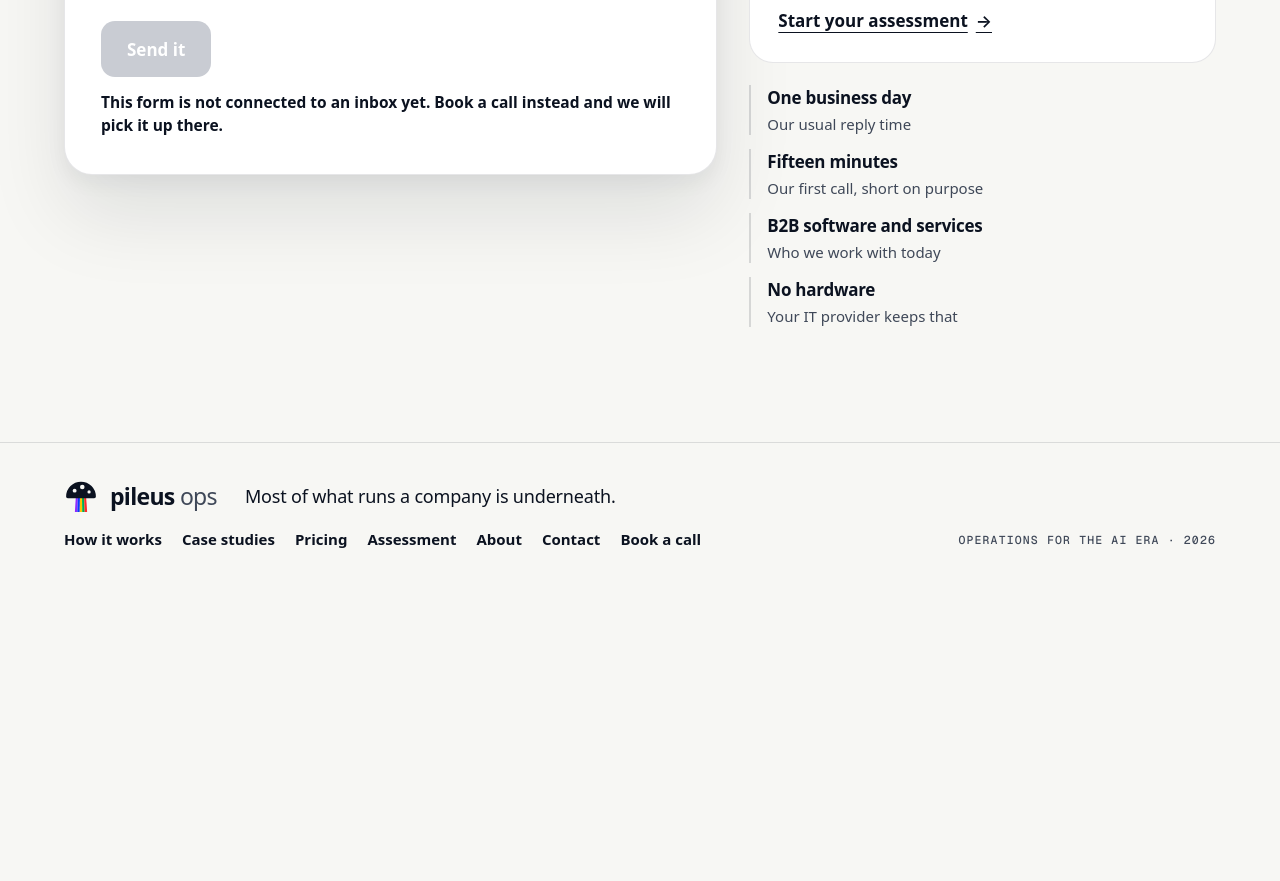
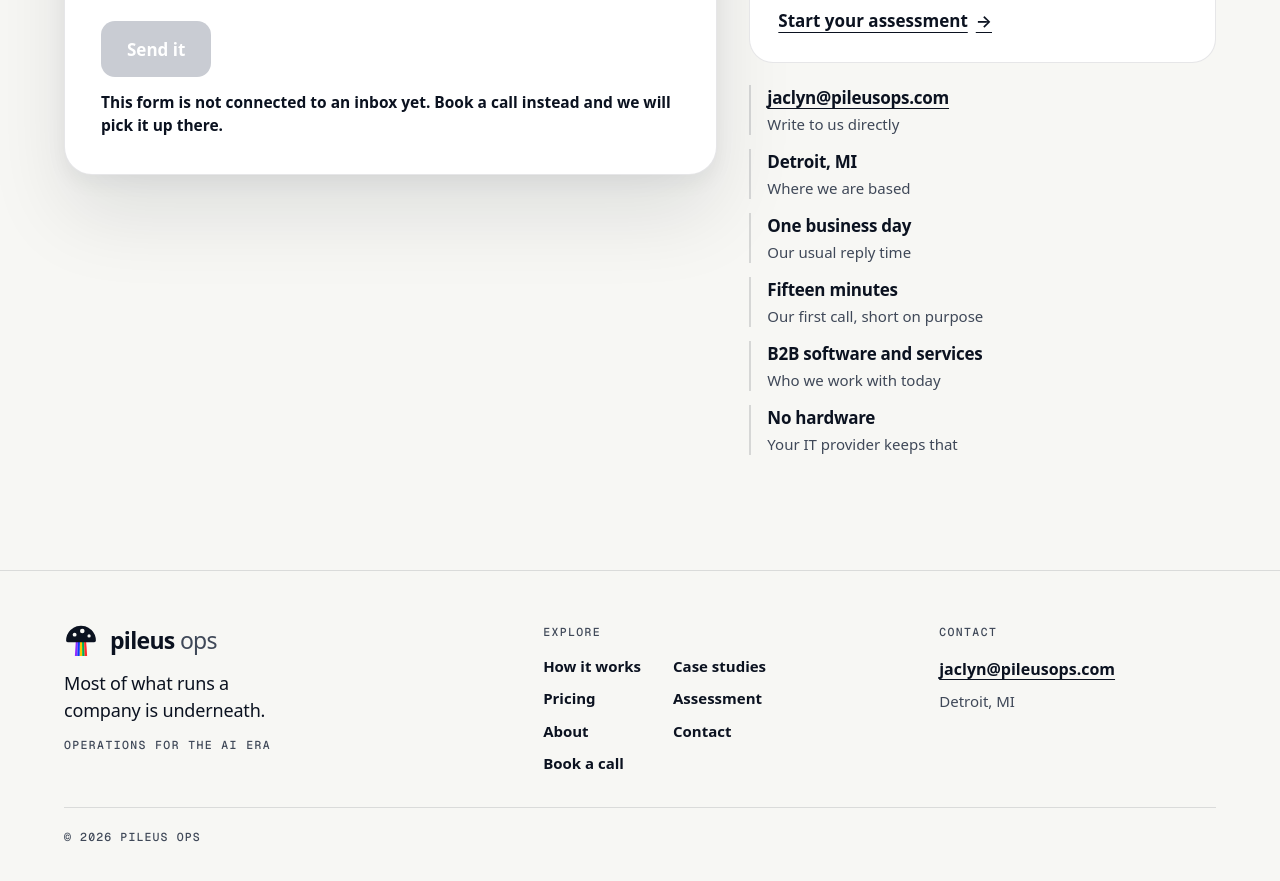
Before and after one commit to tripbaddie/pileusops, a plain HTML site: page contact/index.html in a window 1280 px wide. Shown: the part 898-1779 px from the top of the page. Before the commit the page ends 1492 px from the top, so only its background shows below. Drawn offline with nearby package versions, Linux system fonts and the light colour scheme; a web font is replaced by a local one.

Commit message:
Add a full footer with the contact address and location
Every page's footer now has the brand, the page links and a Contact
column with the email address and Detroit, MI. Both also appear on the
Contact page.

Co-Authored-By: Claude Fable 5.2 <noreply@anthropic.com>
Claude-Session: https://claude.ai/code/session_015bHJ2fXDGBzheSK59rWc9Z

```diff
--- a/contact/index.html
+++ b/contact/index.html
@@ -22,7 +22,7 @@
 <link rel="preconnect" href="https://fonts.googleapis.com">
 <link rel="preconnect" href="https://fonts.gstatic.com" crossorigin>
 <link rel="stylesheet" href="https://fonts.googleapis.com/css2?family=Funnel+Display:wght@500;600;700&family=Funnel+Sans:wght@400;500;600&family=Geist+Mono:wght@500&display=swap">
-<link rel="stylesheet" href="/site.css?v=202611251438">
+<link rel="stylesheet" href="/site.css?v=202611251637">
 </head>
 <body>
 <div class="bar">
@@ -72,6 +72,8 @@
           <a class="more" href="/assessment/">Start your assessment</a>
         </div>
         <ul class="cxfacts">
+          <li><b><a href="mailto:jaclyn@pileusops.com">jaclyn@pileusops.com</a></b><span>Write to us directly</span></li>
+          <li><b>Detroit, MI</b><span>Where we are based</span></li>
           <li><b>One business day</b><span>Our usual reply time</span></li>
           <li><b>Fifteen minutes</b><span>Our first call, short on purpose</span></li>
           <li><b>B2B software and services</b><span>Who we work with today</span></li>
@@ -83,13 +85,24 @@
 </section>
 <footer class="foot">
   <div class="in">
-    <a class="brand" href="/" aria-label="Pileus Ops home"><svg aria-hidden="true" width="34" height="34" viewBox="0 0 40 40"><path d="M14.00 19H16.40L15.68 37.5H12.80z" fill="#8F2BFF"/><path d="M16.40 19H18.80L18.56 37.5H15.68z" fill="#0A3BFF"/><path d="M18.80 19H21.20L21.44 37.5H18.56z" fill="#FFC400"/><path d="M21.20 19H23.60L24.32 37.5H21.44z" fill="#00B050"/><path d="M23.60 19H26.00L27.20 37.5H24.32z" fill="#FF2B2B"/><path d="M2.5 19.5a17.5 17.5 0 0 1 35 0c0 1.1-.9 2-2 2h-31c-1.1 0-2-.9-2-2z" fill="#0B1220"/><circle cx="12.5" cy="12.5" r="2.3" fill="#F7F7F4"/><circle cx="21.5" cy="8.2" r="2.7" fill="#F7F7F4"/><circle cx="29.5" cy="14" r="1.9" fill="#F7F7F4"/></svg> <span>pileus <span class="ops">ops</span></span></a>
-    <p class="line">Most of what runs a company is underneath.</p>
-    <nav aria-label="Footer"><a href="/how-it-works/">How it works</a><a href="/case-studies/">Case studies</a><a href="/pricing/">Pricing</a><a href="/assessment/">Assessment</a><a href="/about/">About</a><a href="/contact/" aria-current="page">Contact</a><a href="/call/">Book a call</a></nav>
-    <small>Operations for the AI era · 2026</small>
+    <div class="fbrand">
+      <a class="brand" href="/" aria-label="Pileus Ops home"><svg aria-hidden="true" width="34" height="34" viewBox="0 0 40 40"><path d="M14.00 19H16.40L15.68 37.5H12.80z" fill="#8F2BFF"/><path d="M16.40 19H18.80L18.56 37.5H15.68z" fill="#0A3BFF"/><path d="M18.80 19H21.20L21.44 37.5H18.56z" fill="#FFC400"/><path d="M21.20 19H23.60L24.32 37.5H21.44z" fill="#00B050"/><path d="M23.60 19H26.00L27.20 37.5H24.32z" fill="#FF2B2B"/><path d="M2.5 19.5a17.5 17.5 0 0 1 35 0c0 1.1-.9 2-2 2h-31c-1.1 0-2-.9-2-2z" fill="#0B1220"/><circle cx="12.5" cy="12.5" r="2.3" fill="#F7F7F4"/><circle cx="21.5" cy="8.2" r="2.7" fill="#F7F7F4"/><circle cx="29.5" cy="14" r="1.9" fill="#F7F7F4"/></svg> <span>pileus <span class="ops">ops</span></span></a>
+      <p class="line">Most of what runs a company is underneath.</p>
+      <p class="ftag">Operations for the AI era</p>
+    </div>
+    <div class="fcol">
+      <p class="fh">Explore</p>
+      <nav aria-label="Footer"><a href="/how-it-works/">How it works</a><a href="/case-studies/">Case studies</a><a href="/pricing/">Pricing</a><a href="/assessment/">Assessment</a><a href="/about/">About</a><a href="/contact/" aria-current="page">Contact</a><a href="/call/">Book a call</a></nav>
+    </div>
+    <div class="fcol">
+      <p class="fh">Contact</p>
+      <a class="fmail" href="mailto:jaclyn@pileusops.com">jaclyn@pileusops.com</a>
+      <p class="fwhere">Detroit, MI</p>
+    </div>
+    <small>&copy; 2026 Pileus Ops</small>
   </div>
 </footer>
-<script src="/brand.js?v=202611251438"></script>
-<script src="/app.js?v=202611251438"></script>
+<script src="/brand.js?v=202611251637"></script>
+<script src="/app.js?v=202611251637"></script>
 </body>
 </html>
--- a/site.css
+++ b/site.css
@@ -262,10 +262,10 @@ html.js .rv.seen{opacity:1;transform:none}
 .final h2{max-width:none;margin:0 auto 14px}
 .final .sub{max-width:none;margin:0 auto 28px}
 .foot{padding:36px clamp(20px,5vw,72px) 44px;border-top:1px solid rgba(11,18,32,.12)}
-.foot .in{display:flex;flex-wrap:wrap;align-items:center;gap:14px 28px}
+.foot .in{display:grid;grid-template-columns:minmax(0,1.5fr) minmax(0,1.2fr) minmax(0,1fr);gap:32px clamp(24px,5vw,72px);align-items:start}
 .foot .brand{font-size:23px}
 .foot .line{font-family:var(--disp);font-weight:500;font-size:18px;letter-spacing:-.01em;margin:0}
-.foot small{margin-left:auto;font-family:var(--mono);font-size:11.5px;letter-spacing:.1em;text-transform:uppercase;color:var(--mute)}
+.foot small{grid-column:1/-1;padding-top:20px;border-top:1px solid rgba(11,18,32,.12);font-family:var(--mono);font-size:11.5px;letter-spacing:.1em;text-transform:uppercase;color:var(--mute)}
 
 @media (max-width:1000px){.g5{grid-template-columns:repeat(2,minmax(0,1fr))}.g4{grid-template-columns:repeat(2,minmax(0,1fr))}}
 @media (max-width:860px){
@@ -276,8 +276,6 @@ html.js .rv.seen{opacity:1;transform:none}
   .after{flex-direction:column;align-items:flex-start;gap:8px}
   .who{grid-template-columns:1fr}
   .answer{min-height:0}
-  .foot small{margin-left:0}
-  .foot nav{flex-wrap:wrap;gap:12px 20px}
   .foot nav a{white-space:nowrap}
 }
 
@@ -365,7 +363,7 @@ html.js .rv.seen{opacity:1;transform:none}
 .prose p{margin:0}.prose p:last-child{color:var(--ink);font-weight:600}
 .mush{display:grid;grid-template-columns:auto minmax(0,1fr);gap:clamp(28px,6vw,96px);align-items:center}
 .mush svg{width:clamp(130px,20vw,250px);height:auto;display:block}
-.foot nav{display:flex;gap:20px;font-size:15px;font-weight:600}
+.foot nav{display:grid;grid-template-columns:repeat(2,minmax(0,max-content));gap:10px 32px;font-size:15px;font-weight:600}
 .foot nav a{color:var(--ink);text-decoration:none}.foot nav a:hover{text-decoration:underline;text-underline-offset:4px}
 @media (max-width:860px){
   .g2,.srow,.mush{grid-template-columns:1fr}
@@ -851,3 +849,17 @@ a.cslink:hover h3{text-decoration:underline;text-underline-offset:5px;text-decor
 .rsys{margin-bottom:28px}
 .rsysb .cslist{margin-top:12px}
 .rsysb .cslist li{background:var(--bg)}
+
+/* footer: brand, the pages, and how to reach us */
+.foot{padding-top:52px}
+.foot .fbrand{display:flex;flex-direction:column;gap:12px;align-items:flex-start}
+.foot .line{max-width:22ch}
+.foot .ftag,.foot .fh{margin:0;font-family:var(--mono);font-weight:500;font-size:11.5px;letter-spacing:.12em;text-transform:uppercase;color:var(--mute)}
+.foot .fh{margin-bottom:14px}
+.foot .fmail{display:inline-block;font-size:16px;font-weight:600;color:var(--ink);text-underline-offset:4px;overflow-wrap:anywhere}
+.foot .fwhere{margin:8px 0 0;font-size:15px;color:var(--mute)}
+.cxfacts a{color:inherit;text-underline-offset:4px;overflow-wrap:anywhere}
+@media (max-width:860px){
+  .foot .in{grid-template-columns:1fr;gap:28px}
+  .foot nav{grid-template-columns:repeat(2,minmax(0,1fr))}
+}
```
Also changed, not shown: 404.html (+16 -5 lines), about/index.html (+18 -7 lines), assessment/index.html (+18 -7 lines), call/index.html (+18 -7 lines), case-studies/index.html (+18 -7 lines), how-it-works/index.html (+18 -7 lines), index.html (+19 -8 lines), pricing/index.html (+18 -7 lines), 1 other file.
